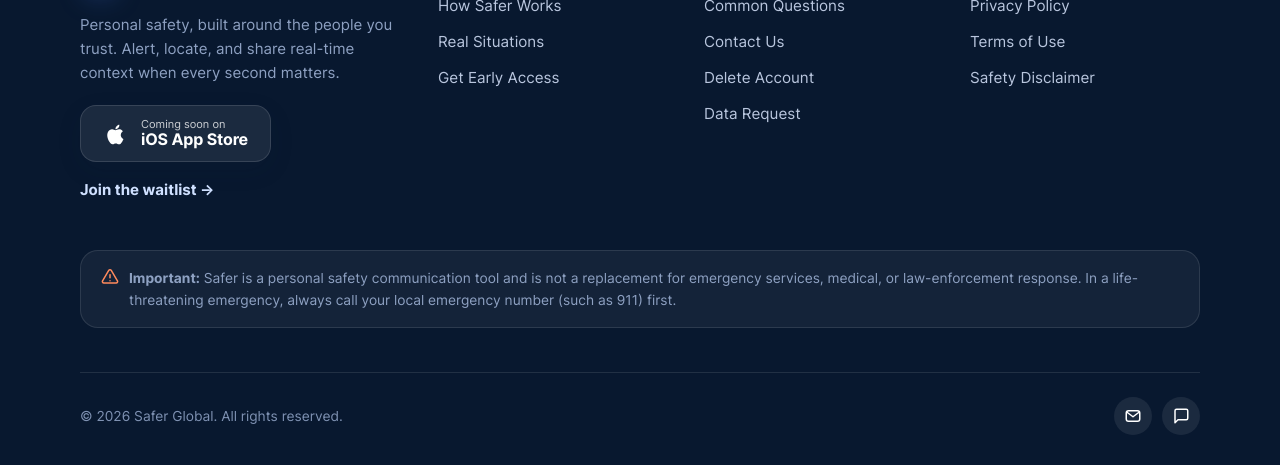
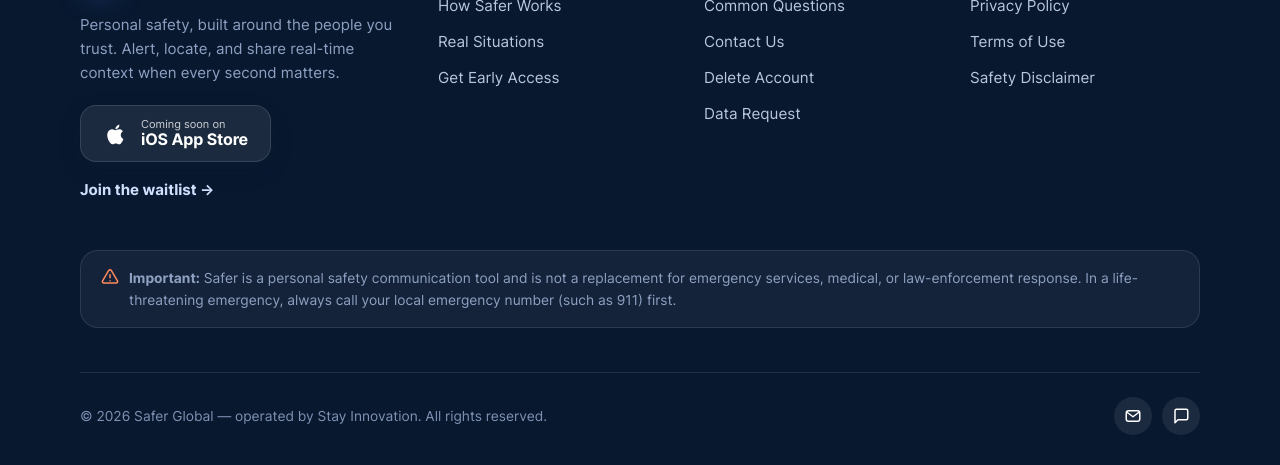
Before and after one commit to Saferglobal/safer-landing, a plain HTML site: page contact.html in a window 1280 px wide. Shown: the part 1525-1990 px from the top of the page. Drawn offline with Linux system fonts and the light colour scheme.

Commit message:
Footer operator line on remaining legal pages (&copy; variant)

```diff
--- a/contact.html
+++ b/contact.html
@@ -163,7 +163,7 @@
         <span><strong>Important:</strong> Safer is a personal safety communication tool and is not a replacement for emergency services, medical, or law-enforcement response. In a life-threatening emergency, always call your local emergency number (such as 911) first.</span>
       </div>
       <div class="footer-bottom">
-        <p>&copy; 2026 Safer Global. All rights reserved.</p>
+        <p>&copy; 2026 Safer Global — operated by Stay Innovation. All rights reserved.</p>
         <div class="footer-social">
           <a href="mailto:support@safer.global" aria-label="Email support@safer.global"><svg viewBox="0 0 24 24" fill="none" stroke="currentColor" stroke-width="2" stroke-linecap="round" stroke-linejoin="round"><rect x="3" y="5" width="18" height="14" rx="3"/><path d="M4 7l8 6 8-6"/></svg></a>
           <a href="contact.html" aria-label="Contact us"><svg viewBox="0 0 24 24" fill="none" stroke="currentColor" stroke-width="2" stroke-linecap="round" stroke-linejoin="round"><path d="M21 15a2 2 0 0 1-2 2H8l-4 4V5a2 2 0 0 1 2-2h13a2 2 0 0 1 2 2z"/></svg></a>
```
Also changed, not shown: data-request.html (+1 -1 lines), delete-account.html (+1 -1 lines), faq.html (+1 -1 lines), privacy.html (+1 -1 lines), safety-disclaimer.html (+1 -1 lines), terms.html (+1 -1 lines).
